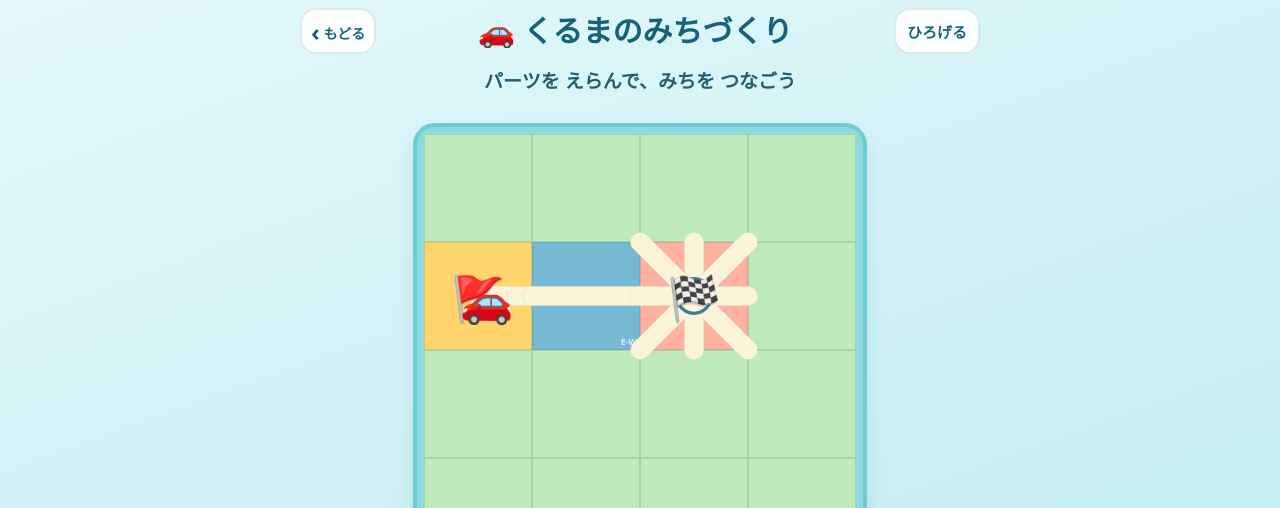
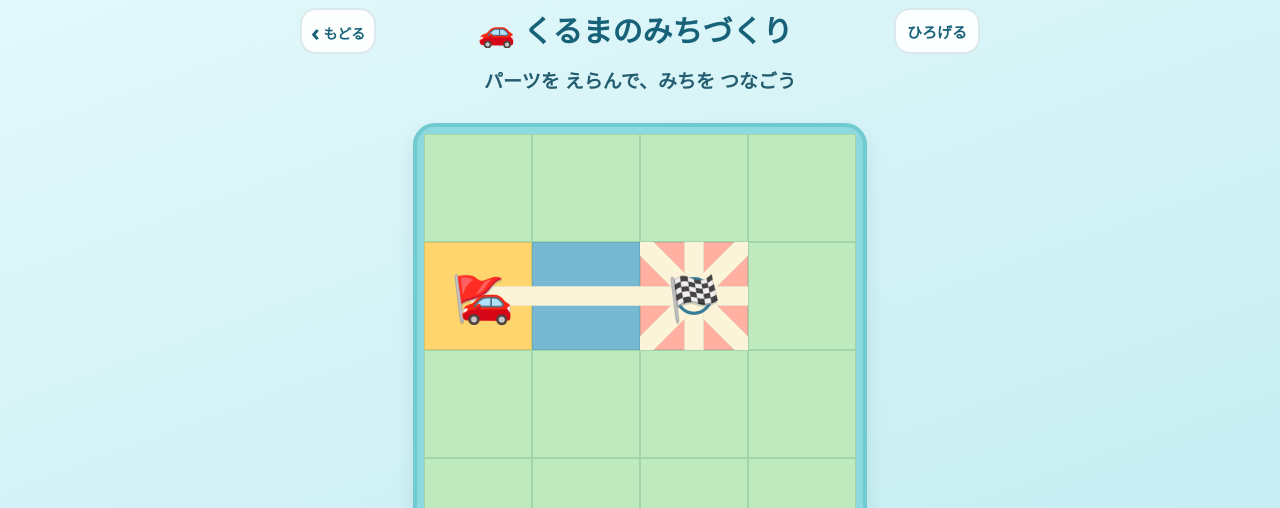
Before and after one commit to KoheiKasahara/kids-playground, a React (Vite) app: page /games/car-road-builder in a window 1280 px wide. Shown: the top 508 px of the page. Built offline with nearby package versions, Linux system fonts and the light colour scheme.

Commit message:
fix: polish car road builder phase 1.1 UI

```diff
--- a/src/games/car-road-builder/CarRoadBoard.tsx
+++ b/src/games/car-road-builder/CarRoadBoard.tsx
@@ -69,9 +69,6 @@ export default function CarRoadBoard({ board, selectedCellId = null, running = f
                 {cell.kind === 'start' && <span className={styles.markerEmoji}>🚩</span>}
                 {cell.kind === 'goal' && <span className={styles.markerEmoji}>🏁</span>}
               </span>
-              {cell.kind && cell.kind !== 'start' && cell.kind !== 'goal' && (
-                <span className={styles.portHint} aria-hidden="true">{connections.join('·')}</span>
-              )}
             </button>
           )
         })}
--- a/src/games/car-road-builder/CarRoadBuilder.module.css
+++ b/src/games/car-road-builder/CarRoadBuilder.module.css
@@ -124,7 +124,7 @@
   place-items: center;
   min-width: var(--road-cell);
   min-height: var(--road-cell);
-  overflow: visible;
+  overflow: hidden;
   border: 0;
   border-radius: 0;
   background: #b9e7bc;
@@ -148,7 +148,7 @@
   inset: 0;
   display: grid;
   place-items: center;
-  overflow: visible;
+  overflow: hidden;
   pointer-events: none;
   color: #fbf4d8;
   font-size: clamp(31px, 11vw, 62px);
@@ -161,12 +161,10 @@
 .start .roadShape,
 .goal .roadShape { font-size: clamp(35px, 13vw, 68px); transform: none; }
 .pathShape { transform: none; }
-.roadSvg { display: block; width: 100%; height: 100%; overflow: visible; }
+.roadSvg { display: block; width: 100%; height: 100%; overflow: hidden; }
 .roadSvg path { fill: none; stroke: #fbf4d8; stroke-linecap: round; stroke-linejoin: round; stroke-width: .18; filter: drop-shadow(0 .025px 0 rgba(26,78,94,.3)); }
 .roadHub { fill: #fbf4d8; stroke: #397e98; stroke-width: .03; }
 .markerEmoji { position: absolute; inset: 0; display: grid; place-items: center; font-size: clamp(22px, 8vw, 43px); line-height: 1; text-shadow: 0 2px 0 rgba(26,78,94,.22); }
-.portHint { position: absolute; right: 3px; bottom: 2px; color: rgba(255,255,255,.76); font-size: 9px; font-weight: 900; }
-
 .car {
   position: absolute;
   z-index: 2;
--- a/src/games/car-road-builder/CarRoadBuilderPlay.tsx
+++ b/src/games/car-road-builder/CarRoadBuilderPlay.tsx
@@ -8,6 +8,7 @@ import {
   canExpandBoard,
   createBoard,
   expandBoard,
+  INITIAL_BOARD_SIZE,
   movePart,
   placePartAt,
   removePart,
@@ -44,6 +45,7 @@ export default function CarRoadBuilderPlay() {
   const [selectedCellId, setSelectedCellId] = useState<string | null>(null)
   const [selectedKind, setSelectedKind] = useState<PartKind | null>(null)
   const [dragKind, setDragKind] = useState<PartKind | null>(null)
+  const [isBoardExpanded, setIsBoardExpanded] = useState(false)
   const [phase, setPhase] = useState<PlayPhase>('ready')
   const [progress, setProgress] = useState(0)
   const [status, setStatus] = useState('パーツを えらんで、みちを つなごう')
@@ -52,9 +54,21 @@ export default function CarRoadBuilderPlay() {
   const suppressClick = useRef(false)
   const running = phase === 'running'
 
-  const route = useMemo<CarRoute>(() => buildRoute(board), [board])
-  const selectedCell = board.cells.find((cell) => cell.id === selectedCellId)
-  const canExpand = canExpandBoard(board)
+  const displayBoard = useMemo<Board>(() => {
+    if (isBoardExpanded || (board.size.rows <= INITIAL_BOARD_SIZE.rows && board.size.cols <= INITIAL_BOARD_SIZE.cols)) return board
+    const size = {
+      rows: Math.min(board.size.rows, INITIAL_BOARD_SIZE.rows),
+      cols: Math.min(board.size.cols, INITIAL_BOARD_SIZE.cols),
+    }
+    return {
+      size,
+      cells: board.cells.filter((cell) => cell.row < size.rows && cell.col < size.cols),
+    }
+  }, [board, isBoardExpanded])
+  const route = useMemo<CarRoute>(() => buildRoute(displayBoard), [displayBoard])
+  const selectedCell = displayBoard.cells.find((cell) => cell.id === selectedCellId)
+  const hasExpandedBoardData = board.size.rows > INITIAL_BOARD_SIZE.rows || board.size.cols > INITIAL_BOARD_SIZE.cols
+  const canToggleBoard = isBoardExpanded || hasExpandedBoardData || canExpandBoard(board)
 
   // Every successful edit returns the play surface to a clean, editable
   // state. Keeping this in one helper also removes the cleared animation and
@@ -193,7 +207,7 @@ export default function CarRoadBuilderPlay() {
     if (next === board) return
     setBoard(next)
     resetAfterEdit()
-    setStatus('45ど まわしたよ')
+    setStatus('まわしたよ')
   }, [board, resetAfterEdit, running, selectedCellId])
 
   const deleteSelected = useCallback(() => {
@@ -232,12 +246,16 @@ export default function CarRoadBuilderPlay() {
   }, [route, running])
 
   const handleExpand = useCallback(() => {
-    if (running || !canExpand) return
-    const next = expandBoard(board)
-    setBoard(next)
-    resetAfterEdit()
+    if (running) return
+    if (isBoardExpanded) {
+      setIsBoardExpanded(false)
+      setStatus('もどしたよ')
+      return
+    }
+    if (canExpandBoard(board)) setBoard(expandBoard(board))
+    setIsBoardExpanded(true)
     setStatus('ひろがったよ！')
-  }, [board, canExpand, resetAfterEdit, running])
+  }, [board, isBoardExpanded, running])
 
   return (
     <main className={`${styles.page} ${phase === 'cleared' ? styles.cleared : ''}`} data-phase={phase}>
@@ -246,8 +264,8 @@ export default function CarRoadBuilderPlay() {
             <span aria-hidden="true">‹</span> もどる
           </button>
           <h1><span aria-hidden="true">🚗</span> くるまのみちづくり</h1>
-          <button type="button" className={styles.expandButton} onClick={handleExpand} disabled={!canExpand || running}>
-            ひろげる
+          <button type="button" className={styles.expandButton} onClick={handleExpand} disabled={!canToggleBoard || running}>
+            {isBoardExpanded ? 'もどす' : 'ひろげる'}
           </button>
         </header>
 
@@ -256,7 +274,7 @@ export default function CarRoadBuilderPlay() {
         <section className={styles.boardScroll} aria-label="みちのエリア">
           <div className={styles.boardSizer}>
             <CarRoadBoard
-              board={board}
+              board={displayBoard}
               selectedCellId={selectedCellId}
               running={running}
               onCellClick={handleCellClick}
@@ -273,7 +291,7 @@ export default function CarRoadBuilderPlay() {
         {selectedCell && selectedCell.kind && (
           <div className={styles.selectionTools} aria-label="えらんだパーツのそうさ">
             <span>{selectedCell.kind === 'straight' ? 'まっすぐ' : selectedCell.kind === 'curve' ? 'カーブ' : selectedCell.kind === 'start' ? 'スタート' : 'ゴール'}</span>
-            <button type="button" onClick={rotateSelected} disabled={running || selectedCell.kind === 'goal'} aria-label="45ど まわす">↻ 45°</button>
+            <button type="button" onClick={rotateSelected} disabled={running || selectedCell.kind === 'goal'} aria-label="まわす">↻ まわす</button>
             <button type="button" onClick={deleteSelected} disabled={running} aria-label="けす">けす</button>
           </div>
         )}
```
Also changed, not shown: 1 other file (tests, documents, lock files or other folders).
